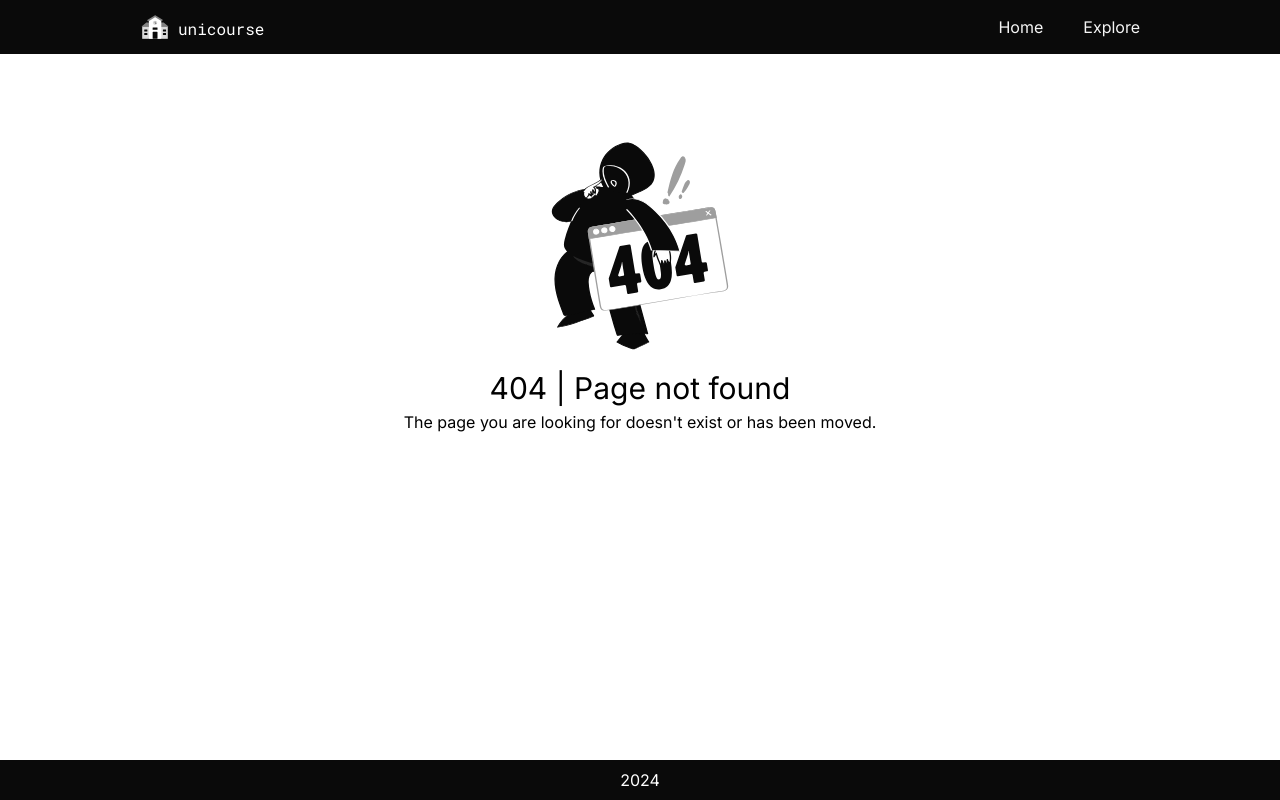
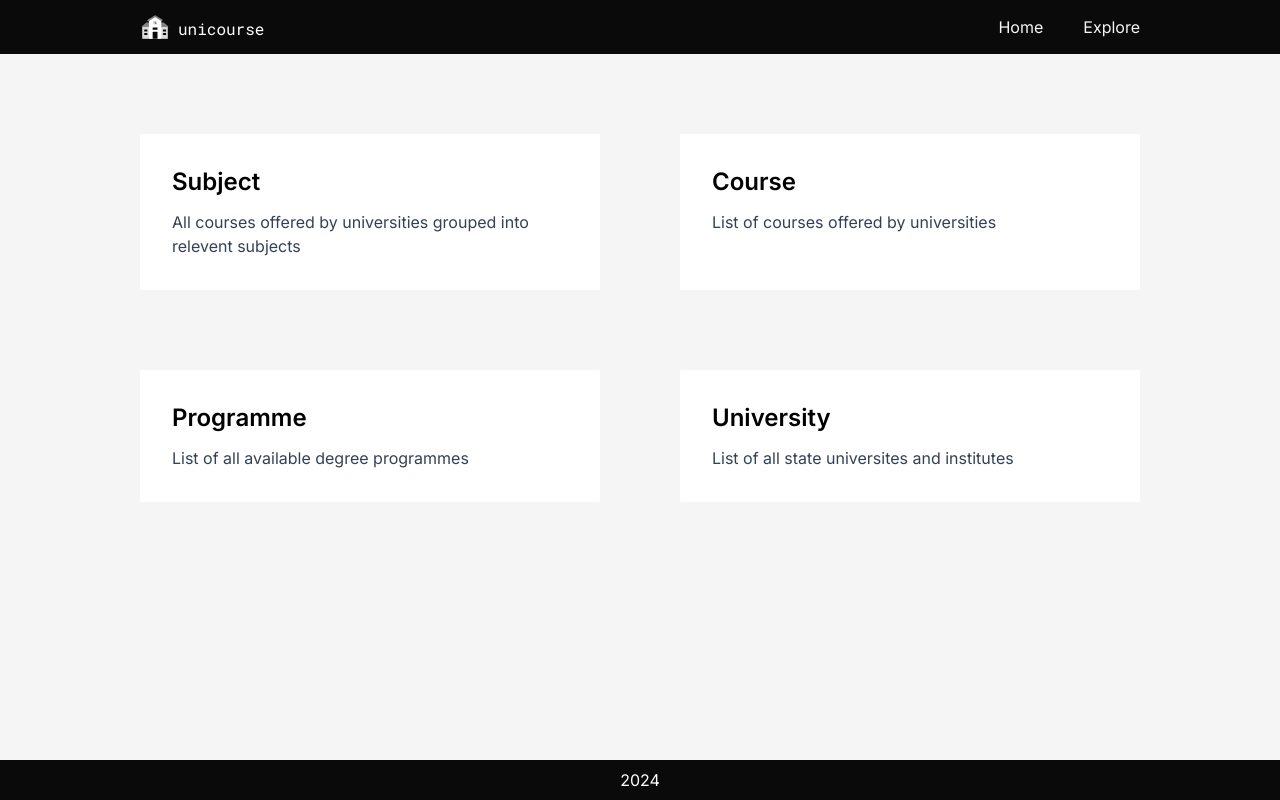
Before and after one commit to qkenn/findmycourse, a Next.js app: page /explore in a window 1280 px wide. Before the commit this address had no page. Built offline with nearby package versions, Linux system fonts and the light colour scheme.

Commit message:
feat(ui): create explore page

```diff
--- /dev/null
+++ b/src/app/explore/page.jsx
@@ -0,0 +1,17 @@
+import { CenteredContainer, TwoColGrid } from '@/ui/Wrappers';
+import { ExploreCard } from '@/ui/explore/Cards';
+
+export default function Page() {
+  return (
+    <main className="bg-neutral-100">
+      <CenteredContainer>
+        <TwoColGrid>
+          <ExploreCard type="Subject" />
+          <ExploreCard type="Course" />
+          <ExploreCard type="Programme" />
+          <ExploreCard type="University" />
+        </TwoColGrid>
+      </CenteredContainer>
+    </main>
+  );
+}
--- /dev/null
+++ b/src/ui/explore/Cards.jsx
@@ -0,0 +1,35 @@
+import Link from 'next/link';
+
+const exploreCardProps = [
+  {
+    type: 'Subject',
+    url: '/explore/subjects',
+    desc: 'All courses offered by universities grouped into relevent subjects',
+  },
+  {
+    type: 'Course',
+    url: 'explore/courses',
+    desc: 'List of courses offered by universities',
+  },
+  {
+    type: 'Programme',
+    url: 'explore/programmes',
+    desc: 'List of all available degree programmes',
+  },
+  {
+    type: 'University',
+    url: 'explore/universities',
+    desc: 'List of all state universites and institutes',
+  },
+];
+
+export function ExploreCard({ type }) {
+  const card = exploreCardProps.find((c) => c.type === type);
+
+  return (
+    <Link href={card.url} className="rounded-sm bg-white p-8">
+      <h2 className="text-2xl font-semibold">{card.type}</h2>
+      <p className="mt-3 text-slate-700">{card.desc}</p>
+    </Link>
+  );
+}
```
